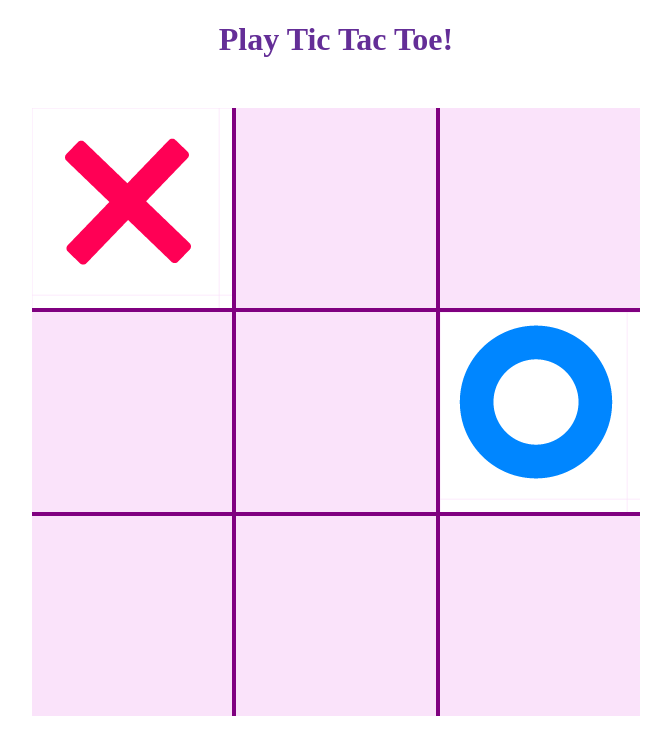
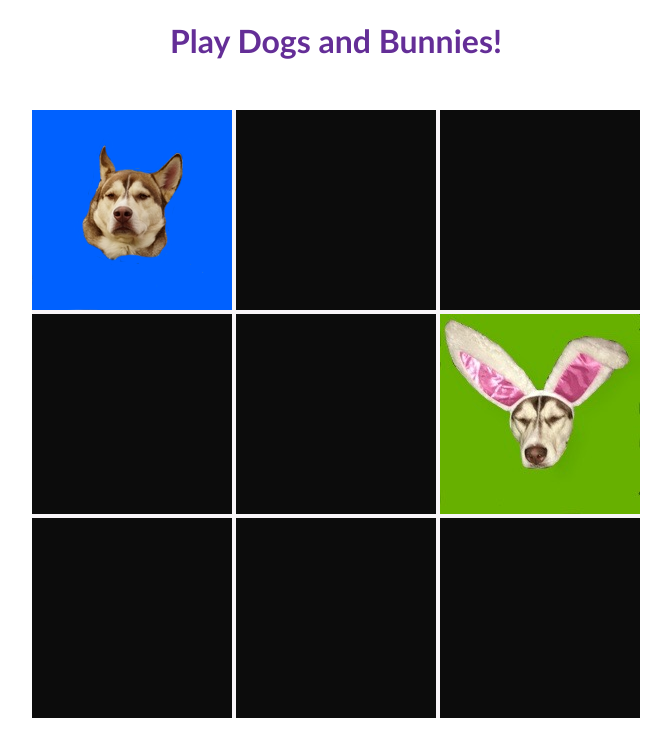
Before and after one commit to Libbybacon/JavaScript-Projects, a plain HTML site: page TicTacToe/TicTacToe.html in a window 1280 px wide. Both pictures are taken after a click on the element 437 px from the left and 209 px from the top of the page. Shown: the whole page, without its empty margins (304-975 px from the left). Drawn offline with Linux system fonts and the light colour scheme.

Commit message:
TicTacToe
TicTacToe updates: new sounds and images

```diff
--- a/TicTacToe/CSS/game.css
+++ b/TicTacToe/CSS/game.css
@@ -2,6 +2,7 @@
 h1 {
     text-align: center;
     color: rgb(100, 46, 151);
+    font-family: 'Trebuchet MS', 'Lucida Sans Unicode', 'Lucida Grande', 'Lucida Sans', Arial, sans-serif;
 }
 
 /* This container includes our table and canvas*/
@@ -25,9 +26,9 @@ td {
     /* Change the cursor to the index finger hand when we hover over td elements */
     cursor: pointer;
     /* Set table background color */
-    background-color: rgb(250, 227, 250);
+    background-color: rgb(12, 12, 12);
     /* Set table border style */
-    border: 4px solid purple;
+    border: 4px solid rgb(248, 245, 248);
     /* Remove default padding */
     padding: 0px;
     /* Set width of cell */
--- a/TicTacToe/JS/tictactoe.js
+++ b/TicTacToe/JS/tictactoe.js
@@ -14,11 +14,11 @@ function placeXOrO(squareNumber) {
         //This condition checks whose turn it is.
         if (activePlayer === 'X') {
             //If activePlayer is equal to 'X', the x.png is placed in HTML
-            select.style.backgroundImage = 'url("./Images/x.png")';
+            select.style.backgroundImage = 'url("./Images/dog.png")';
             //Active player may only be 'X' or 'O' so, if not 'X' it must be 'O'
         } else {
             //If activePlayer is equal to 'O', the o.png is placed in HTML
-            select.style.backgroundImage = 'url("./Images/o.png")';
+            select.style.backgroundImage = 'url("./Images/bunny.jpg")';
         }
         //squareNumber and activePlayer are concatenated together and added to array.
         selectedSquares.push(squareNumber + activePlayer);
@@ -34,7 +34,11 @@ function placeXOrO(squareNumber) {
             activePlayer = 'X';
         }
         //This function plays placement sound.
-        audio('Media/place.mp3');
+        if (activePlayer === 'X') {
+            audio('Media/bounce.wav');
+        } else {
+            audio('Media/bark.wav');
+        }
         //This condition checks to see if it is computer's turn.
         if(activePlayer === 'O') {
             //This function disables clicking for computer choice.
@@ -107,7 +111,7 @@ function checkWinConditions() {
     //and 9 squares are selected, the code executes.
     else if (selectedSquares.length >= 9) {
         //This function plays the tie game sound.
-        audio('./Media/tie.mp3');
+        audio('Media/tie.mp3');
         //This function sets a .3 second timer before the resetGame is called
         setTimeout(function() {resetGame(); }, 1000);
     }
@@ -178,7 +182,7 @@ function drawWinLine(coordX1, coordY1, coordX2, coordY2) {
         //This method draws everything we laid out above
         c.stroke();
         //This condition checks if we've reached the endpoint
-        if (x1 <= x2 && y1 >= y2) {
+        if (x1 <= x2 && y1 <= y2) {
             //This condition adds 10 to the previous end x point
             if (x < x2) { x += 10; }
             //This condition adds 10 to the previous end y point
@@ -207,7 +211,11 @@ function drawWinLine(coordX1, coordY1, coordX2, coordY2) {
     //This line disallows clicking while the win sound is playing
     disableClick();
     //This line plays the win sounds
-    audio('./Media/winGame.mp3');
+    if (activePlayer === 'X') {
+         audio('./Media/Howl.mp3');
+    } else {
+        audio('./Media/place.mp3');
+    }
     //This line calls our main animation loop
     animateLineDrawing();
     //This line waits 1 second
--- a/TicTacToe/TicTacToe.html
+++ b/TicTacToe/TicTacToe.html
@@ -2,7 +2,7 @@
 <html lang="en">
 
 <head>
-    <title>Exes and Ohs</title>
+    <title>Dog v Bunny</title>
     <meta charset="UTF-8">
     <meta name="viewport" content="width=device-width, initial-scale=1.0">
     <link rel="stylesheet" href="CSS/game.css">
@@ -11,7 +11,7 @@
 
 <body id="body">
     <!-- container to overlay canvas over table -->
-    <h1>Play Tic Tac Toe!</h1>
+    <h1>Play Dogs and Bunnies!</h1>
     <div class="center-container">
         <canvas id="win-lines" width="608" height="608"></canvas>
         <table>
```
Also changed, not shown: TicTacToe/Images/bunny.jpg (added), TicTacToe/Images/bunny.png (added), TicTacToe/Images/dog.jpg (added), TicTacToe/Images/dog.png (added), 7 other files.
